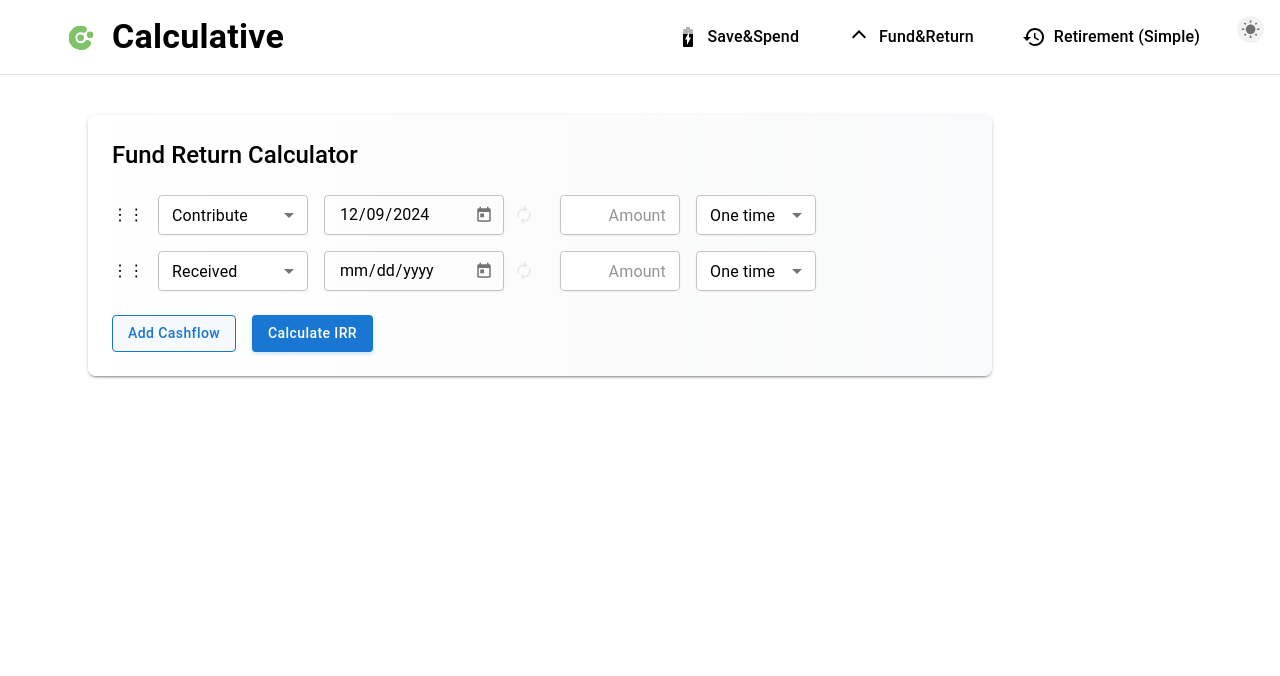
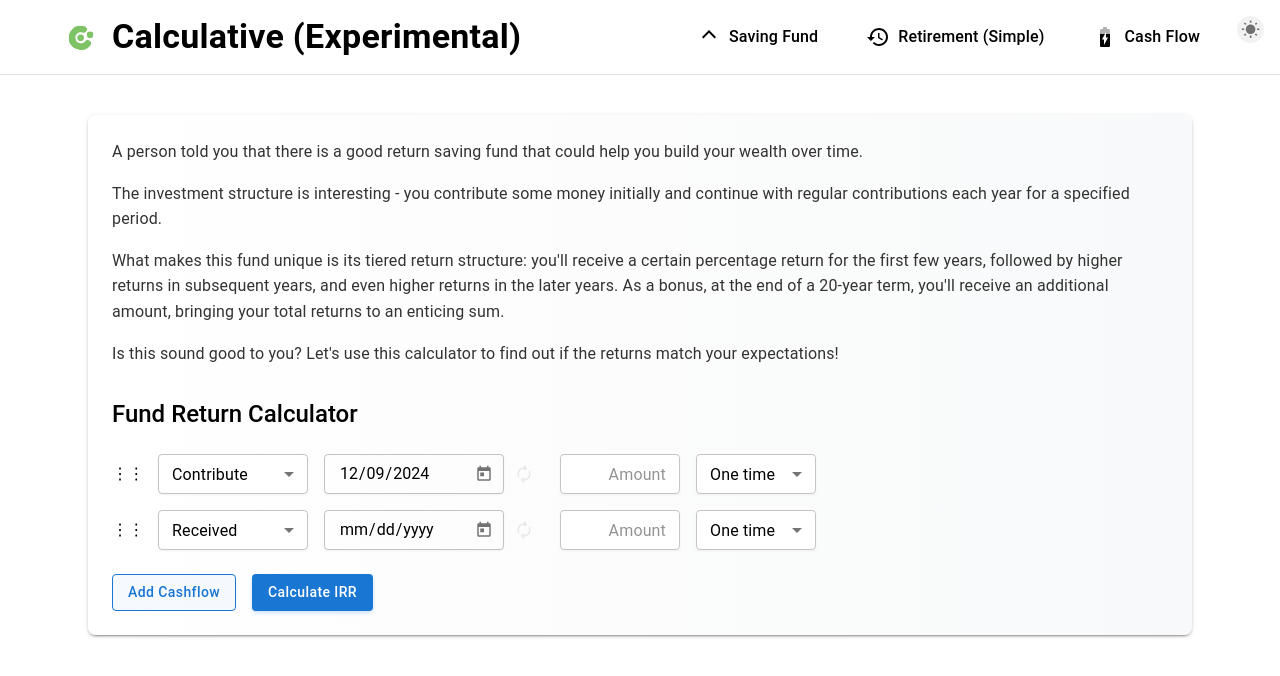
Before and after one commit to lakwli/calculative, a React (Vite) app in the folder calculative-web/: page /irr in a window 1280 px wide. Shown: the top 676 px of the page. Built offline with nearby package versions, Linux system fonts and the light colour scheme.

Commit message:
add sentence

```diff
--- a/calculative-web/src/App.jsx
+++ b/calculative-web/src/App.jsx
@@ -26,23 +26,24 @@ function App() {
   };
 
   const routes = [
-    {
-      path: "/retirement",
-      element: <RetirementSimulation />,
-      icon: <BatteryCharging80Icon />,
-      title: "Save&Spend"
-    },
+
     {
       path: "/irr",
       element: <IrrCal />,
       icon: <KeyboardControlKeyIcon />,
-      title: "Fund&Return"
+      title: "Saving Fund"
     },
     {
       path: "/oldweb",
       element: <OldWeb />,
       icon: <HistoryIcon />,
       title: "Retirement (Simple)"
+    },
+    {
+      path: "/retirement",
+      element: <RetirementSimulation />,
+      icon: <BatteryCharging80Icon />,
+      title: "Cash Flow"
     }
   ];
 
--- a/calculative-web/src/components/layouts/AppLayout.jsx
+++ b/calculative-web/src/components/layouts/AppLayout.jsx
@@ -34,7 +34,7 @@ const AppLayout = ({ children, routes }) => {
                   fontWeight: "bold",
                 }}
               >
-                Calculative
+                Calculative (Experimental)
               </Typography>
             </Box>
             <Stack direction="row" spacing={2}>
--- a/calculative-web/src/pages/IrrCal.jsx
+++ b/calculative-web/src/pages/IrrCal.jsx
@@ -443,6 +443,22 @@ const IrrCal = () => {
       <Grid container spacing={0} sx={{ mt: 1 }}>
         <Grid item xs={12} sx={{ px: 3 }}>
           <Paper elevation={2} sx={{ width: '100%', p: 3, borderRadius: 2, mb: 3, background: 'linear-gradient(to right, #ffffff, #f8f9fa)', boxSizing: 'border-box' }}>
+            <Typography variant="body1" sx={{ mb: 2, color: 'text.secondary', lineHeight: 1.6 }}>
+              A person told you that there is a good return saving fund that could help you build your wealth over time.
+            </Typography>
+
+            <Typography variant="body1" sx={{ mb: 2, color: 'text.secondary', lineHeight: 1.6 }}>
+              The investment structure is interesting - you contribute some money initially and continue with regular contributions each year for a specified period.
+            </Typography>
+
+            <Typography variant="body1" sx={{ mb: 2, color: 'text.secondary', lineHeight: 1.6 }}>
+              What makes this fund unique is its tiered return structure: you'll receive a certain percentage return for the first few years, followed by higher returns in subsequent years, and even higher returns in the later years. As a bonus, at the end of a 20-year term, you'll receive an additional amount, bringing your total returns to an enticing sum.
+            </Typography>
+
+            <Typography variant="body1" sx={{ mb: 4, color: 'text.secondary', lineHeight: 1.6 }}>
+              Is this sound good to you? Let's use this calculator to find out if the returns match your expectations!
+            </Typography>
+
             <Typography variant="h5" gutterBottom sx={{ color: 'text.primary', fontWeight: 500, mb: 3 }}>
               Fund Return Calculator
             </Typography>
```
